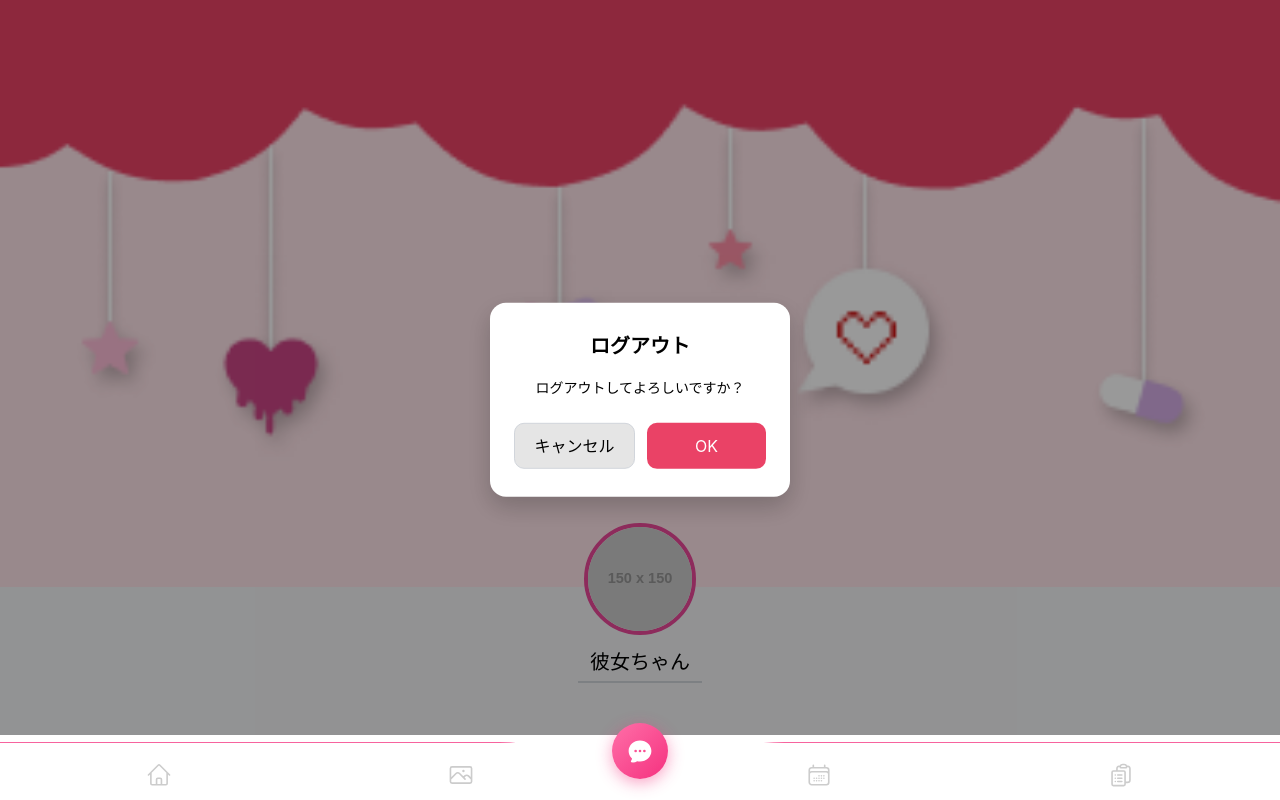
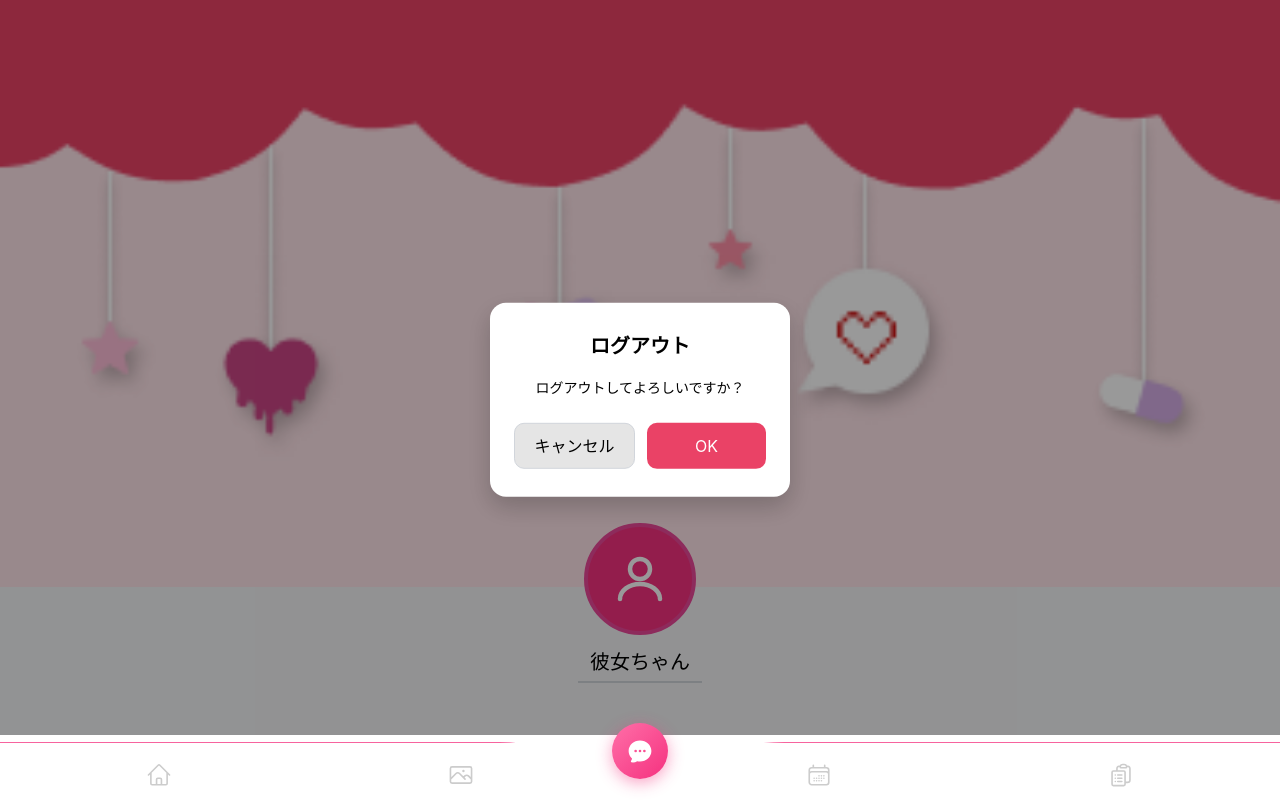
Before and after one commit to yutokunndayo/menheradegomenhera, a React (Vite) app: page /logout in a window 1280 px wide. Built offline with nearby package versions, Linux system fonts and the light colour scheme; no server answers.

Commit message:
HomePageHeaderコンポーネントの編集

```diff
--- a/src/components/HomePageHeader.css
+++ b/src/components/HomePageHeader.css
@@ -38,3 +38,22 @@
   border-bottom: 2px solid #d1d5db;
   padding: 0 12px 4px;
 }
+
+.icon-wrapper{
+  width:112px;
+  height:112px;
+}
+
+.default-icon{
+  width:112px;
+  height:112px;
+
+  border-radius:50%;
+  border:4px solid #ec4899;
+
+  background:#f5317f;
+
+  display:flex;
+  align-items:center;
+  justify-content:center;
+}
--- a/src/components/HomePageHeader.tsx
+++ b/src/components/HomePageHeader.tsx
@@ -1,22 +1,12 @@
-import { useState } from "react"
 import decor from "../assets/decor.png"
 import "./HomePageHeader.css"
 
 type Props = {
   username: string
+  icon?: string | null
 }
 
-export default function HomePageHeader({ username }: Props) {
-
-  const [icon, setIcon] = useState<string | null>(null)
-
-  const handleIconChange = (e: React.ChangeEvent<HTMLInputElement>) => {
-    const file = e.target.files?.[0]
-
-    if (file) {
-      setIcon(URL.createObjectURL(file))
-    }
-  }
+export default function HomePageHeader({ username, icon }: Props) {
 
   return (
     <div>
@@ -30,20 +20,31 @@ export default function HomePageHeader({ username }: Props) {
       {/* プロフィール */}
       <div className="profile">
 
-        <label className="icon-label">
+        {/* アイコン */}
+        <div className="icon-wrapper">
 
-          <input
-            type="file"
-            className="icon-input"
-            onChange={handleIconChange}
-          />
+          {icon ? (
+            <img
+              src={icon}
+              className="icon"
+            />
+          ) : (
+            <div className="default-icon">
 
-          <img
-            src={icon ?? "https://placehold.jp/150x150.png"}
-            className="icon"
-          />
+              <svg viewBox="0 0 24 24" fill="none" width="60" height="60">
+                <circle cx="12" cy="8" r="4" stroke="white" strokeWidth="1.8" />
+                <path
+                  d="M4 20C4 16.69 7.58 14 12 14C16.42 14 20 16.69 20 20"
+                  stroke="white"
+                  strokeWidth="1.8"
+                  strokeLinecap="round"
+                />
+              </svg>
 
-        </label>
+            </div>
+          )}
+
+        </div>
 
         <h2 className="username">
           {username}
```
